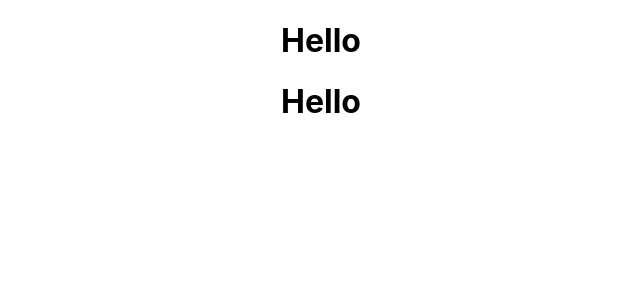
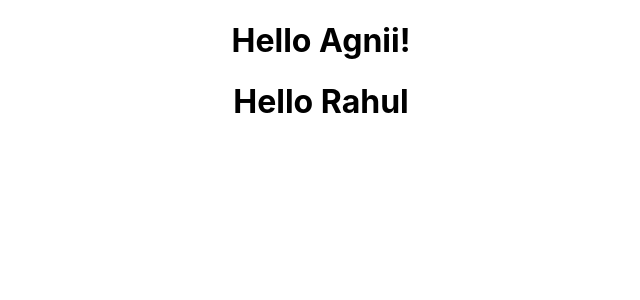
Before and after one commit to AgniveshChaubey/React-practice, a React (Create React App) app: page / in a window 1280 px wide. Shown: the top 300 px of the page, without its empty margins (319-959 px from the left). Built offline with nearby package versions, Linux system fonts and the light colour scheme.

Commit message:
Learned how to use props to inherit data from parent to chldren component

```diff
--- a/src/components/Heading.js
+++ b/src/components/Heading.js
@@ -1,6 +1,6 @@
-function Heading(){
+function Heading(props){
     return(
-        <h1>Hello  </h1>
+        <h1>Hello {props.firstName} </h1>
     )
 }
 
```
